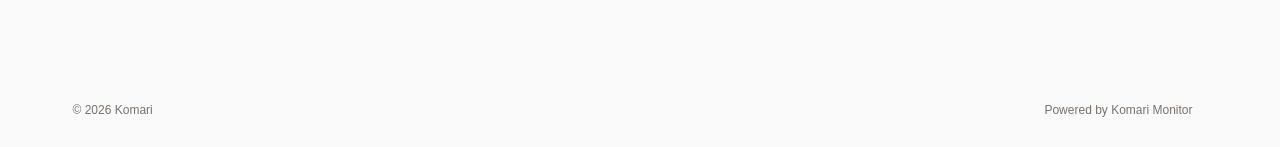
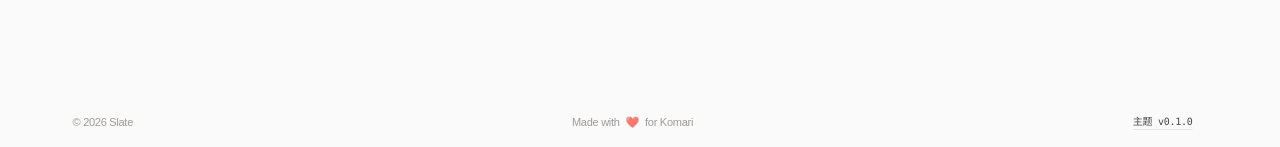
Before and after one commit to xkrfer/komari-theme-slate, a React (Vite) app: page / in a window 1280 px wide. Shown: the part 650-797 px from the top of the page. Built offline with nearby package versions, Linux system fonts and the light colour scheme; no server answers; a web font is replaced by a local one.

Commit message:
feat: 新增动态版本版权信息

```diff
--- a/komari-theme.json
+++ b/komari-theme.json
@@ -7,7 +7,7 @@
   },
   "version": "0.1.0",
   "author": "DouDou",
-  "url": "https://github.com/doudou/komari-theme-slate",
+  "url": "https://github.com/xkrfer/komari-theme-slate",
   "preview": "preview.png",
   "configuration": {
     "type": "managed",
--- a/src/components/app-shell.tsx
+++ b/src/components/app-shell.tsx
@@ -37,7 +37,7 @@ export function AppShell() {
         }}
       />
       <Outlet />
-      <SiteFooter />
+      <SiteFooter sitename={publicInfo.data?.sitename ?? "Slate"} />
       <Toaster />
     </div>
   );
--- a/src/components/site-footer.tsx
+++ b/src/components/site-footer.tsx
@@ -1,8 +1,52 @@
-export function SiteFooter() {
+import { useServerVersion } from "@/hooks/use-komari";
+import { t } from "@/lib/i18n";
+import themeManifest from "../../komari-theme.json";
+
+const THEME_URL = "https://github.com/xkrfer/komari-theme-slate";
+const KOMARI_URL = "https://github.com/komari-monitor/komari";
+
+export function SiteFooter({ sitename }: { sitename: string }) {
+  const displayName = sitename || "Slate";
+  const serverVersion = useServerVersion();
+  const backendVersion = serverVersion.data?.version.trim();
+
   return (
-    <footer className="km-footer mx-auto flex w-full max-w-6xl items-center justify-between px-4 py-8 text-xs text-muted-foreground">
-      <span>© {new Date().getFullYear()} Komari</span>
-      <span>Powered by Komari Monitor</span>
+    <footer className="km-footer mt-8">
+      <div className="mx-auto grid w-full max-w-6xl gap-2 px-4 py-5 text-center text-[11px] font-light tracking-tight text-muted-foreground/70 sm:grid-cols-[1fr_auto_1fr] sm:items-center sm:text-left">
+        <p>
+          © {new Date().getFullYear()} {displayName}
+        </p>
+
+        <p className="flex items-center justify-center gap-1.5">
+          <span>Made with</span>
+          <span aria-label="love" role="img">
+            ❤️
+          </span>
+          <span>for Komari</span>
+        </p>
+
+        <p className="flex items-center justify-center gap-1.5 font-mono text-[10px] sm:justify-end">
+          {backendVersion ? (
+            <a
+              href={KOMARI_URL}
+              target="_blank"
+              rel="noreferrer"
+              className="cursor-pointer text-foreground/75 underline decoration-border underline-offset-4 transition-colors hover:text-foreground"
+            >
+              {t("footerBackend")} v{backendVersion}
+            </a>
+          ) : null}
+          {backendVersion ? <span aria-hidden="true">·</span> : null}
+          <a
+            href={THEME_URL}
+            target="_blank"
+            rel="noreferrer"
+            className="cursor-pointer text-foreground/75 underline decoration-border underline-offset-4 transition-colors hover:text-foreground"
+          >
+            {t("footerTheme")} v{themeManifest.version}
+          </a>
+        </p>
+      </div>
     </footer>
   );
 }
--- a/src/hooks/use-komari.ts
+++ b/src/hooks/use-komari.ts
@@ -8,7 +8,7 @@ import {
   getPublicInfo,
   getPublicPingTasks,
 } from "@/lib/api";
-import { rpcPing } from "@/lib/rpc";
+import { rpcPing, rpcServerVersion } from "@/lib/rpc";
 import { nodeStatusSchema } from "@/lib/schemas";
 
 export const queryKeys = {
@@ -18,6 +18,7 @@ export const queryKeys = {
   status: ["nodesLatestStatus"] as const,
   pingTasks: ["pingTasks"] as const,
   pingStats: ["pingStats"] as const,
+  serverVersion: ["serverVersion"] as const,
 };
 
 export function usePublicInfo() {
@@ -67,6 +68,15 @@ export function useRpcHealth() {
     queryKey: ["rpcPing"],
     queryFn: rpcPing,
     retry: 1,
+  });
+}
+
+export function useServerVersion() {
+  return useQuery({
+    queryKey: queryKeys.serverVersion,
+    queryFn: rpcServerVersion,
+    retry: false,
+    staleTime: Number.POSITIVE_INFINITY,
   });
 }
 
--- a/src/lib/i18n.ts
+++ b/src/lib/i18n.ts
@@ -38,6 +38,9 @@ const messages = {
     language: "语言",
     languageChinese: "简体中文",
     languageEnglish: "English",
+    footerBackend: "后端",
+    footerTheme: "主题",
+    footerThemeBy: "主题设计",
     viewTable: "表",
     viewCards: "卡片",
     viewMap: "地图",
@@ -183,6 +186,9 @@ const messages = {
     language: "Language",
     languageChinese: "简体中文",
     languageEnglish: "English",
+    footerBackend: "Backend",
+    footerTheme: "Theme",
+    footerThemeBy: "Theme by",
     viewTable: "Table",
     viewCards: "Cards",
     viewMap: "Map",
--- a/src/lib/rpc.ts
+++ b/src/lib/rpc.ts
@@ -66,3 +66,23 @@ export async function rpcCall<T>(
 export async function rpcPing(): Promise<string> {
   return rpcCall<string>("rpc.ping");
 }
+
+export type ServerVersion = {
+  version: string;
+  hash: string;
+};
+
+export async function rpcServerVersion(): Promise<ServerVersion> {
+  const result = await rpcCall<unknown>("public:getVersion");
+  if (!result || typeof result !== "object") {
+    throw new RpcError("Invalid server version payload");
+  }
+
+  const version = "version" in result ? result.version : undefined;
+  const hash = "hash" in result ? result.hash : undefined;
+  if (typeof version !== "string" || typeof hash !== "string") {
+    throw new RpcError("Invalid server version payload");
+  }
+
+  return { version, hash };
+}
--- a/vite.config.ts
+++ b/vite.config.ts
@@ -7,6 +7,7 @@ import { defineConfig, loadEnv } from "vite";
 export default defineConfig(({ mode }) => {
   const env = loadEnv(mode, process.cwd(), "");
   const target = env.VITE_API_TARGET || "http://127.0.0.1:25774";
+  const targetOrigin = new URL(target).origin;
 
   return {
     base: "./",
@@ -55,6 +56,11 @@ export default defineConfig(({ mode }) => {
           changeOrigin: true,
           secure: true,
           ws: false,
+          configure(proxy) {
+            proxy.on("proxyReq", (proxyRequest) => {
+              proxyRequest.setHeader("Origin", targetOrigin);
+            });
+          },
         },
       },
     },
```
Also changed, not shown: .tmp/site-footer-final.png (added).
